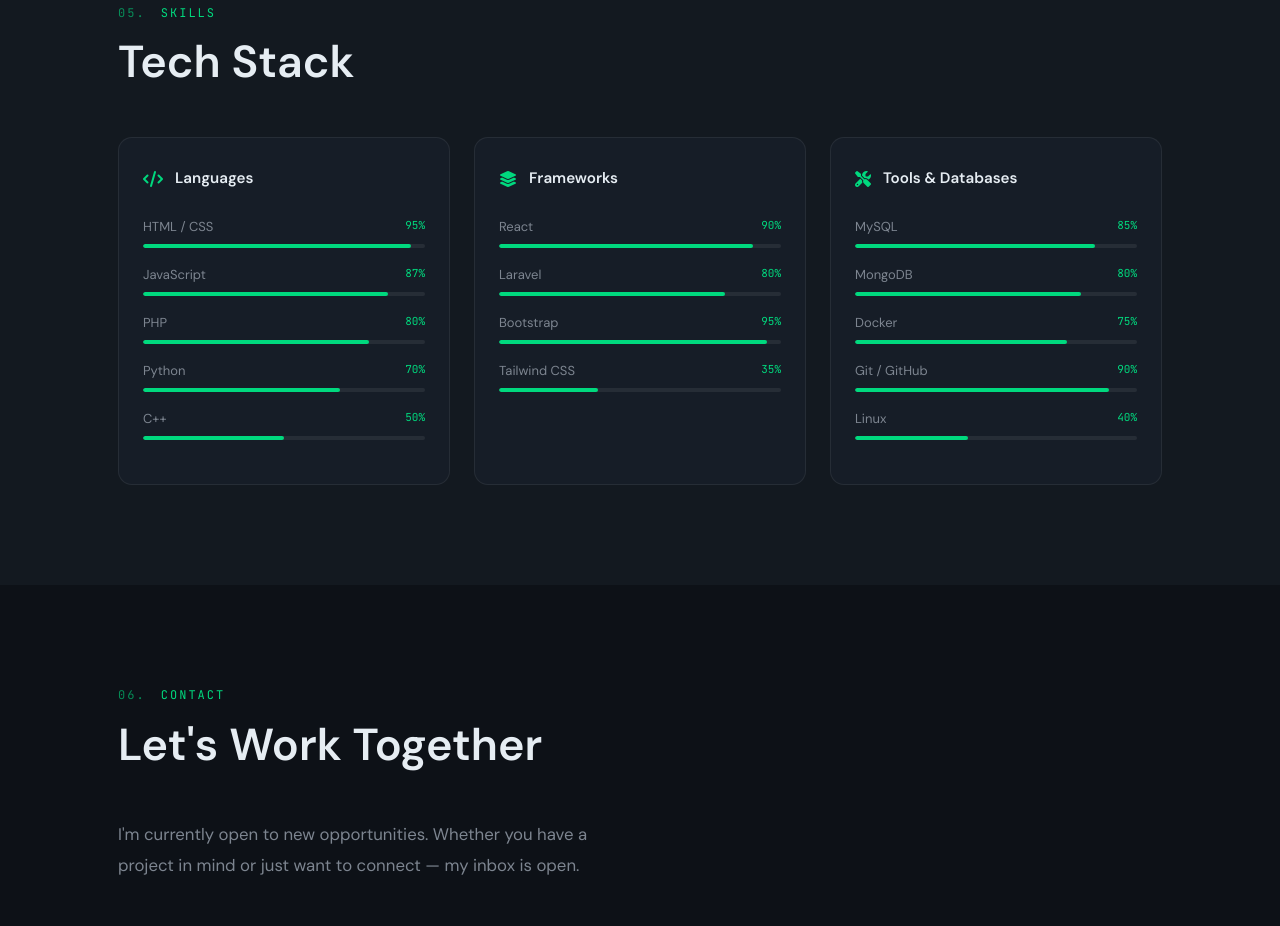
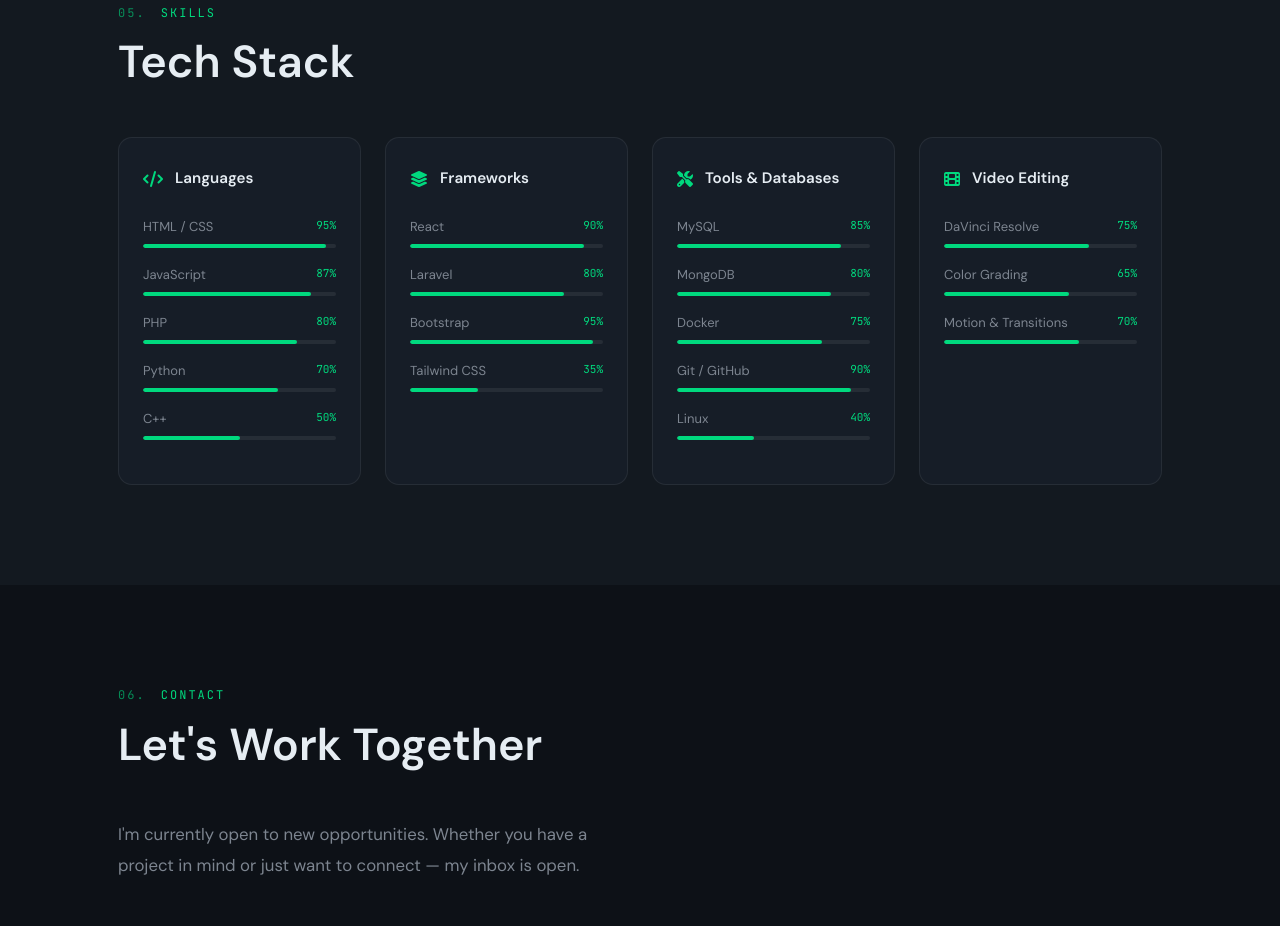
Before and after one commit to Ayoubbenfikri/ayoubbenfikri.github.io, a plain HTML site: page index.html in a window 1280 px wide. Shown: the part 3652-4578 px from the top of the page. Drawn offline with Linux system fonts and the light colour scheme.

Commit message:
add Video Editing section

```diff
--- a/index.html
+++ b/index.html
@@ -448,11 +448,30 @@
                     </div>
                 </div>
 
+                <div class="skill-group reveal">
+                    <div class="skill-group-header">
+                        <i class="fas fa-film"></i>
+                        <h3>Video Editing</h3>
+                    </div>
+                    <div class="skill-bars">
+                        <div class="skill-row">
+                            <div class="skill-info"><span>DaVinci Resolve</span><span class="skill-pct">75%</span></div>
+                            <div class="skill-track"><div class="skill-fill" data-w="75"></div></div>
+                        </div>
+                        <div class="skill-row">
+                            <div class="skill-info"><span>Color Grading</span><span class="skill-pct">65%</span></div>
+                            <div class="skill-track"><div class="skill-fill" data-w="65"></div></div>
+                        </div>
+                        <div class="skill-row">
+                            <div class="skill-info"><span>Motion & Transitions</span><span class="skill-pct">70%</span></div>
+                            <div class="skill-track"><div class="skill-fill" data-w="70"></div></div>
+                        </div>
+                    </div>
+                </div>
+
             </div>
         </div>
     </section>
-
-    <!-- Contact -->
     <section id="contact" class="section">
         <div class="container">
             <div class="section-label"><span class="label-num">06.</span> Contact</div>
--- a/style.css
+++ b/style.css
@@ -743,7 +743,7 @@
 /* ---------- Skills ---------- */
 .skills-grid {
     display: grid;
-    grid-template-columns: repeat(3, 1fr);
+    grid-template-columns: repeat(4, 1fr);
     gap: 24px;
 }
 
@@ -900,7 +900,7 @@
 
 /* ---------- Responsive ---------- */
 @media (max-width: 1024px) {
-    .projects-grid,
+    .projects-grid { grid-template-columns: repeat(2, 1fr); }
     .skills-grid { grid-template-columns: repeat(2, 1fr); }
     .hero-inner { grid-template-columns: 1fr; gap: 40px; }
     .hero-right { order: -1; }
```
